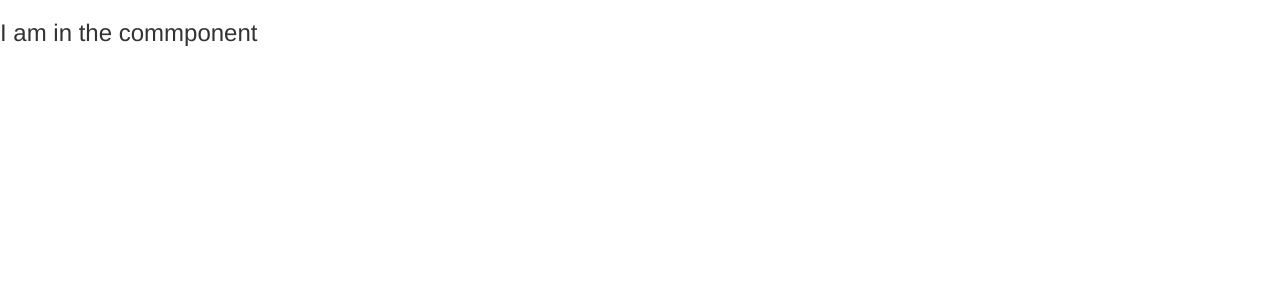
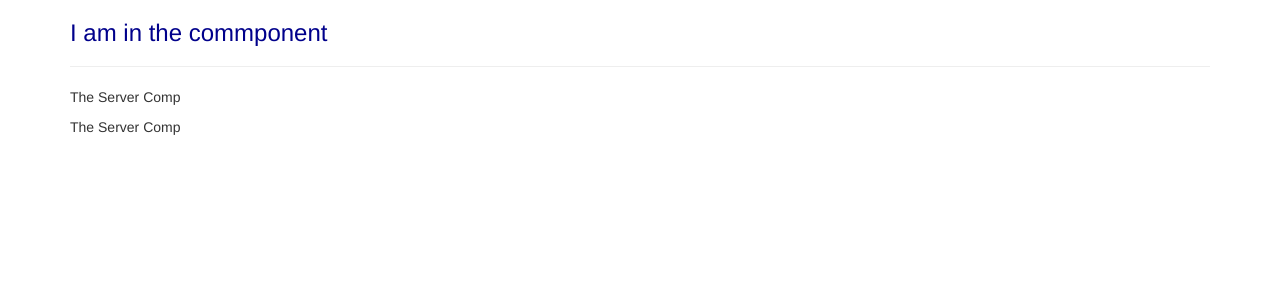
Before and after one commit to bjax13/Anular4Tutorial, an Angular app: page / in a window 1280 px wide. Shown: the top 300 px of the page. Built offline with nearby package versions, Linux system fonts and the light colour scheme.

Commit message:
lecture 20

```diff
--- a/src/app/app.component.css
+++ b/src/app/app.component.css
@@ -0,0 +1,3 @@
+h3 {
+  color: darkblue;
+}
--- a/src/app/app.component.html
+++ b/src/app/app.component.html
@@ -1 +1,10 @@
-<h3>I am in the commponent</h3>
+<div class="container">
+  <div class="row">
+    <div class="col-xs-12">
+      <h3>I am in the commponent</h3>
+      <hr>
+      <app-servers></app-servers>
+
+    </div>
+  </div>
+</div>
--- a/src/app/app.module.ts
+++ b/src/app/app.module.ts
@@ -4,10 +4,14 @@
 import { HttpModule } from '@angular/http';
 
 import { AppComponent } from './app.component';
+import { ServerComponent } from './server/server.component';
+import { ServersComponent } from './servers/servers.component';
 
 @NgModule({
   declarations: [
-    AppComponent
+    AppComponent,
+    ServerComponent,
+    ServersComponent
   ],
   imports: [
     BrowserModule,
--- /dev/null
+++ b/src/app/server/server.component.html
@@ -0,0 +1 @@
+<p>The Server Comp</p>
--- /dev/null
+++ b/src/app/servers/servers.component.html
@@ -0,0 +1,4 @@
+<app-server>
+</app-server>
+<app-server>
+</app-server>
--- /dev/null
+++ b/src/app/servers/servers.component.ts
@@ -0,0 +1,15 @@
+import { Component, OnInit } from '@angular/core';
+
+@Component({
+  selector: 'app-servers',
+  templateUrl: './servers.component.html',
+  styleUrls: ['./servers.component.css']
+})
+export class ServersComponent implements OnInit {
+
+  constructor() { }
+
+  ngOnInit() {
+  }
+
+}
```
Also changed, not shown: src/app/server/server.component.ts (added, +9 -0 lines), src/app/servers/servers.component.css (added).
